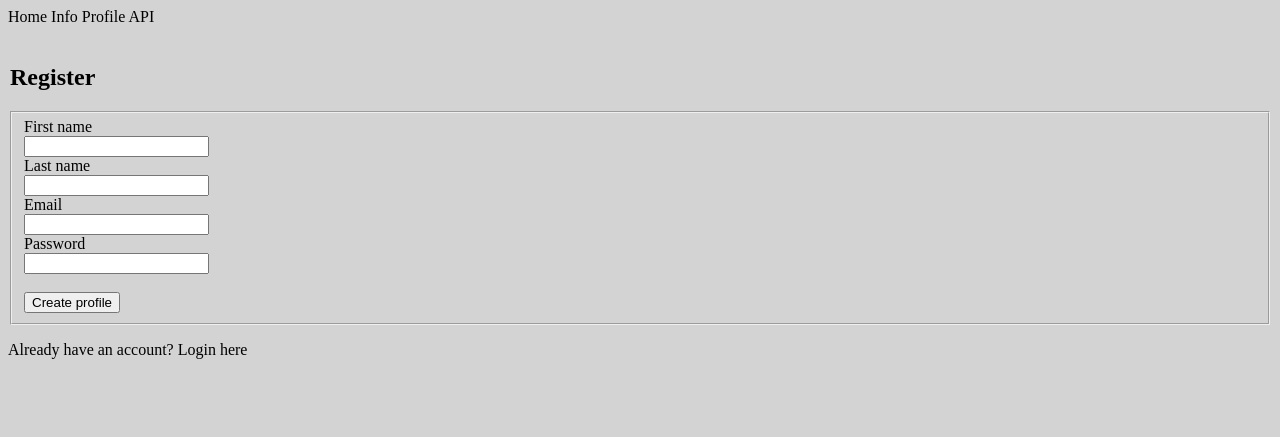
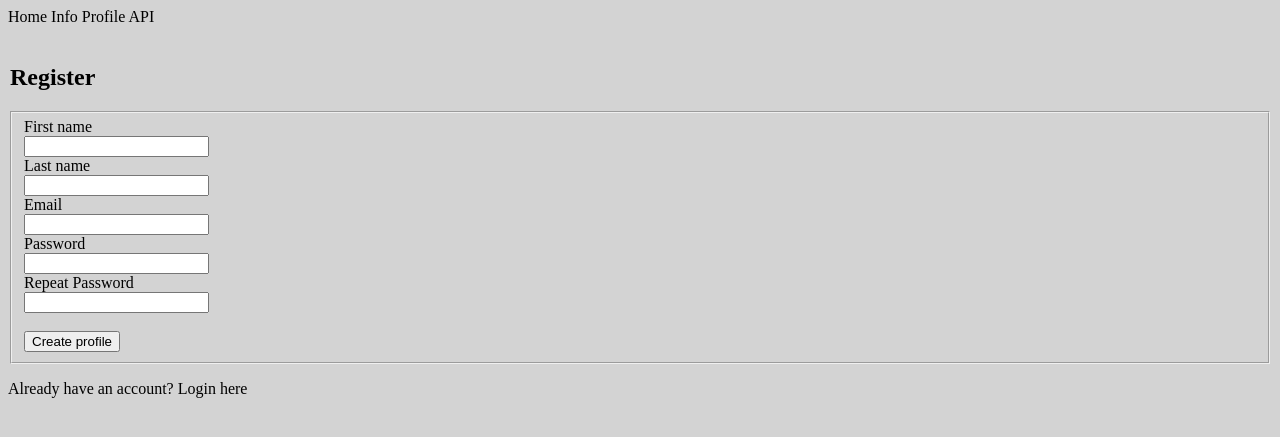
Before and after one commit to alexDavis28/NeaProject, a Flask app: page /register in a window 1280 px wide. Shown: the top 437 px of the page. Run offline with Flask 2, Linux system fonts and the light colour scheme.

Commit message:
password repetition

```diff
--- a/app/forms.py
+++ b/app/forms.py
@@ -1,12 +1,14 @@
 from flask_wtf import FlaskForm
 from wtforms import StringField, SelectField, IntegerField, SubmitField, EmailField, PasswordField
 from wtforms.validators import NumberRange, DataRequired, Optional
+from wtforms import ValidationError
 
 
 class RecommenderForm(FlaskForm):
     ingredients = StringField("Ingredients", validators=[DataRequired()])
     max_time = IntegerField("Maximum Time", validators=[Optional(), NumberRange(min=1)])
-    sort_mode = SelectField("Sort by", choices=[('relevancy', 'Relevancy'), ('title', 'Title'), ('total_time', 'Time to cook')])
+    sort_mode = SelectField("Sort by",
+                            choices=[('relevancy', 'Relevancy'), ('title', 'Title'), ('total_time', 'Time to cook')])
     limit = IntegerField("Limit number of results", validators=[Optional(), NumberRange(min=1)])
     submit = SubmitField("Find Recipes")
 
@@ -16,6 +18,7 @@ class CreateProfileForm(FlaskForm):
     last_name = StringField("Last name", validators=[DataRequired()])
     email = EmailField("Email", validators=[DataRequired()])
     password = PasswordField("Password", validators=[DataRequired()])
+    repeat_password = PasswordField("Repeat Password", validators=[DataRequired()])
     submit = SubmitField("Create profile")
     # Check if password fields equal
 
--- a/app/routes.py
+++ b/app/routes.py
@@ -40,14 +40,17 @@ def register():
     # Route for register page
     form = CreateProfileForm()
     if form.validate_on_submit():
+        if form.password.data != form.repeat_password.data:
+            flash("Passwords do not match", "form")
         # Create profile
-        user = User(form.first_name.data, form.last_name.data, form.email.data, form.password.data)
-        user.password_hash = user.calculate_password_hash()
-        profile_added_successfully = add_profile_to_database(user)
-        if not profile_added_successfully:
-            flash("Email already in use", "form")
         else:
-            return redirect("/login")
+            user = User(form.first_name.data, form.last_name.data, form.email.data, form.password.data)
+            user.password_hash = user.calculate_password_hash()
+            profile_added_successfully = add_profile_to_database(user)
+            if not profile_added_successfully:
+                flash("Email already in use", "form")
+            else:
+                return redirect("/login")
     return render_template("register.html", form=form)
 
 
--- a/app/templates/register.html
+++ b/app/templates/register.html
@@ -26,6 +26,11 @@
                 <br>
                 {{form.password()}}
             </div>
+            <div id="repeat-password-field" class="form-field password-field">
+                {{form.repeat_password.label}}
+                <br>
+                {{form.repeat_password()}}
+            </div>
             <br>
             <div id="form-submit-button" class=" form-field form-button">
             {{form.submit()}}
```
